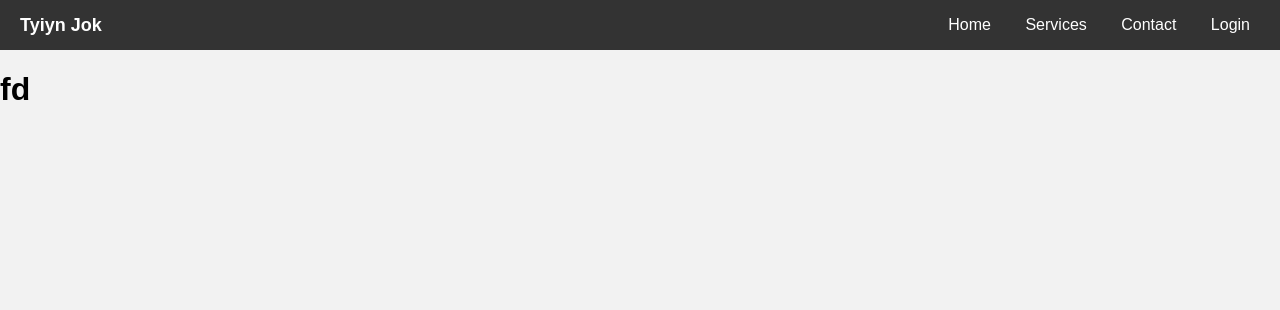
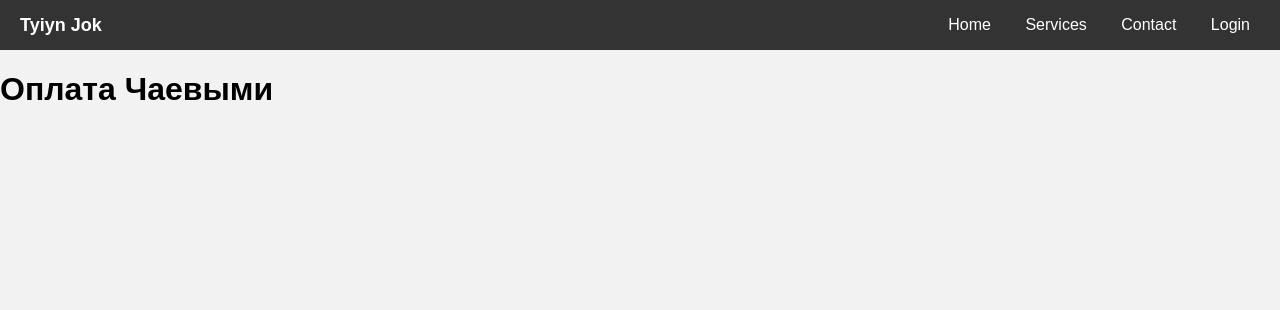
Before and after one commit to NURSULTANCODER/Demo, a Django app: page / in a window 1280 px wide. Shown: the top 310 px of the page. Run offline with Django 4.2, Linux system fonts and the light colour scheme.

Commit message:
testing9

```diff
--- a/mainapp/mainsite/templates/mainsite/index.html
+++ b/mainapp/mainsite/templates/mainsite/index.html
@@ -1,4 +1,4 @@
 {% extends 'mainsite/base.html' %}
 {% block content %}
-    <p><h1 class="index">fd</h1></p>
+    <p><h1 class="index">Оплата Чаевыми</h1></p>
 {% endblock %}
```
